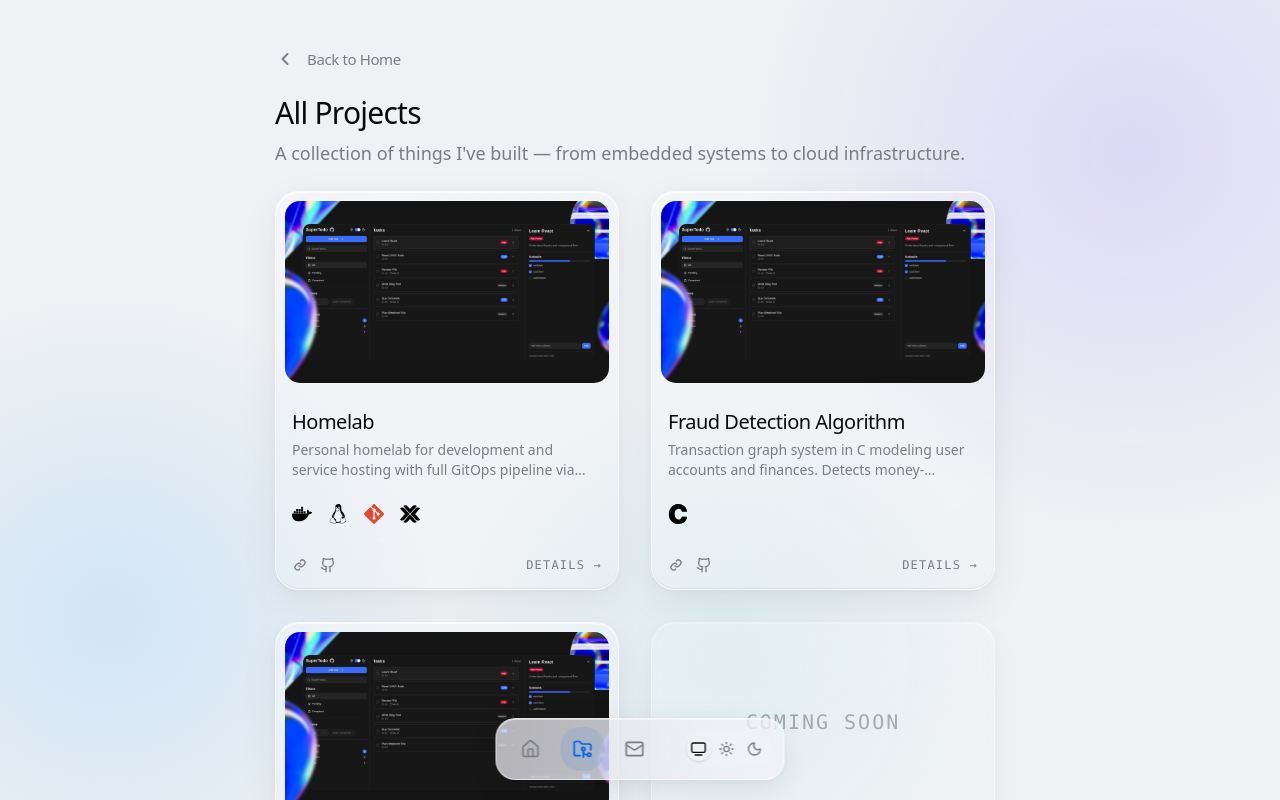
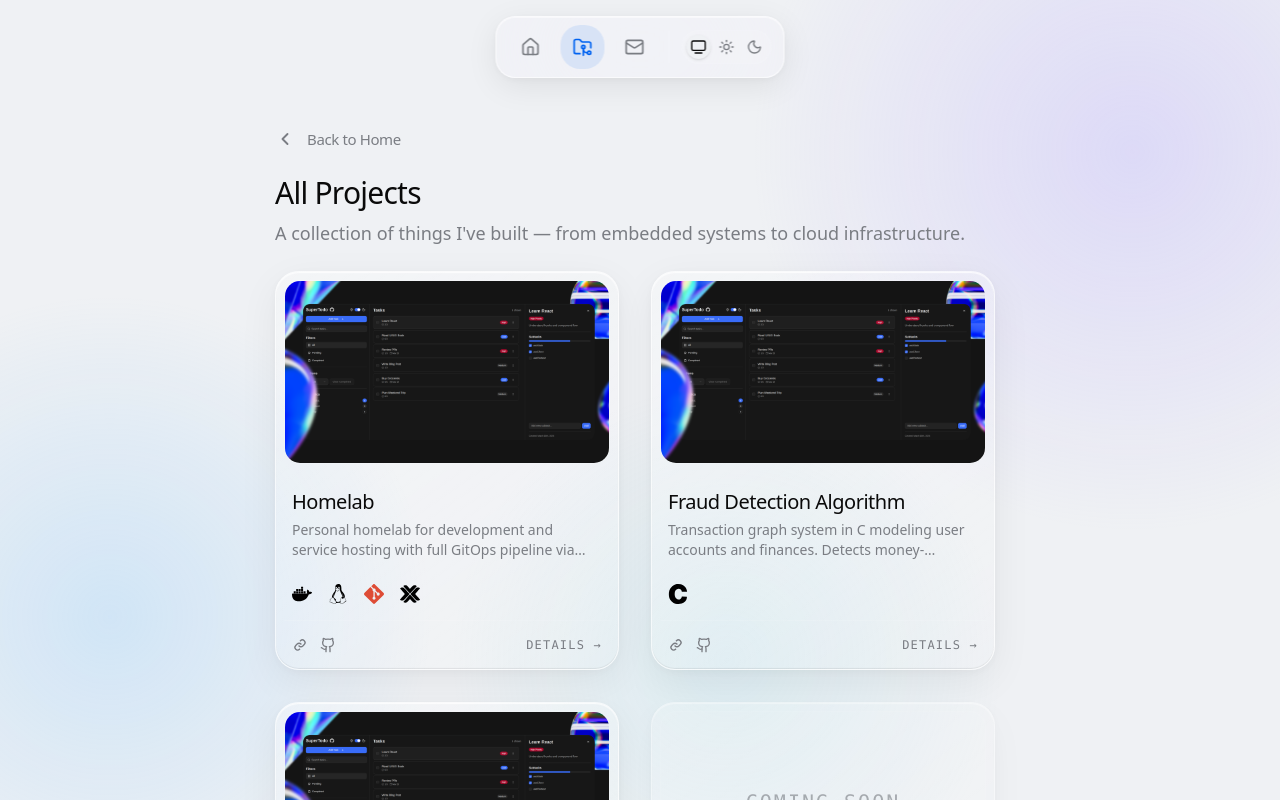
Before and after one commit to jr-cho/jr-cho.github.io, a React (Vite) app: page /projects in a window 1280 px wide. Shown: the top 800 px of the page. Built offline with nearby package versions, Linux system fonts and the light colour scheme.

Commit message:
feat: move dock to top, smoother magnification, fix scroll offset

```diff
--- a/src/components/Dock.tsx
+++ b/src/components/Dock.tsx
@@ -42,11 +42,11 @@ const Dock = () => {
       </div>
 
       {/* Desktop — floating macOS dock */}
-      <nav className="fixed bottom-5 left-1/2 z-50 hidden -translate-x-1/2 sm:block">
+      <nav className="fixed top-4 left-1/2 z-50 hidden -translate-x-1/2 sm:block">
         <motion.div
-          onMouseMove={(e) => mouseX.set(e.pageX)}
+          onMouseMove={(e) => mouseX.set(e.clientX)}
           onMouseLeave={() => mouseX.set(Infinity)}
-          className="glass-navbar flex items-end gap-2 px-3 py-2"
+          className="glass-navbar flex items-start gap-2 px-3 py-2"
         >
           {dockItems.map(({ href, label, icon: Icon, match }) => {
             const isActive = match(location.pathname);
--- a/src/components/helpers/DockItem.tsx
+++ b/src/components/helpers/DockItem.tsx
@@ -20,8 +20,8 @@ export function DockItem({ mouseX, children }: DockItemProps) {
     const b = ref.current?.getBoundingClientRect() ?? { x: 0, width: 0 };
     return x - b.x - b.width / 2;
   });
-  const sizeSync = useTransform(distance, [-120, 0, 120], [44, 64, 44]);
-  const size = useSpring(sizeSync, { stiffness: 300, damping: 24, mass: 0.2 });
+  const sizeSync = useTransform(distance, [-160, 0, 160], [44, 62, 44]);
+  const size = useSpring(sizeSync, { stiffness: 170, damping: 20, mass: 0.4 });
 
   if (reduce) {
     return (
--- a/src/main.tsx
+++ b/src/main.tsx
@@ -33,7 +33,7 @@ createRoot(document.getElementById("root")!).render(
               <AmbientBackground />
 
               {/* Content layer */}
-              <div className="relative z-10 flex flex-col flex-1 pb-24 sm:pb-28">
+              <div className="relative z-10 flex flex-col flex-1 sm:pt-20">
                 <Dock />
                 <div className="flex-1">
                   <AnimatedRoutes />
```
